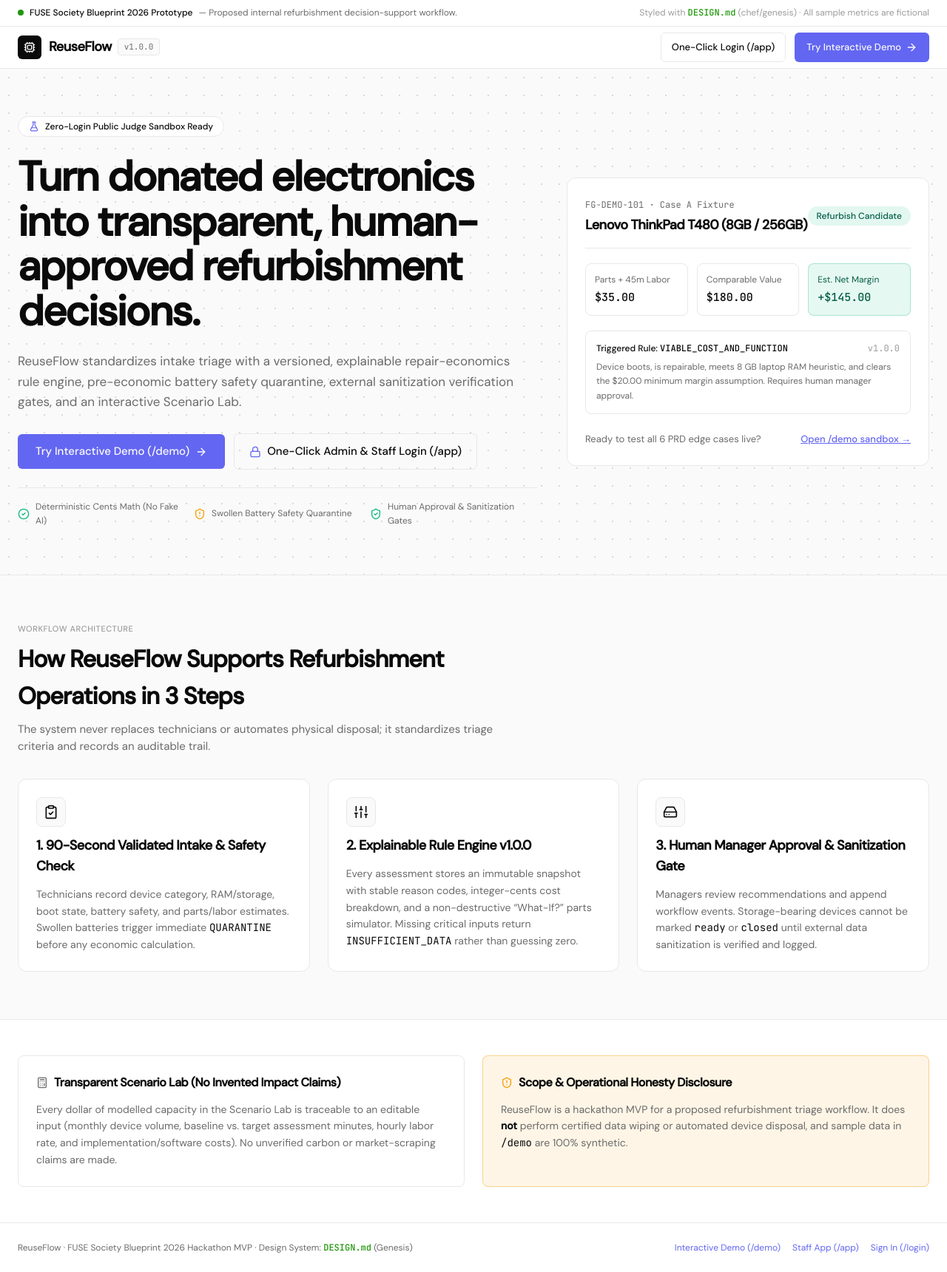
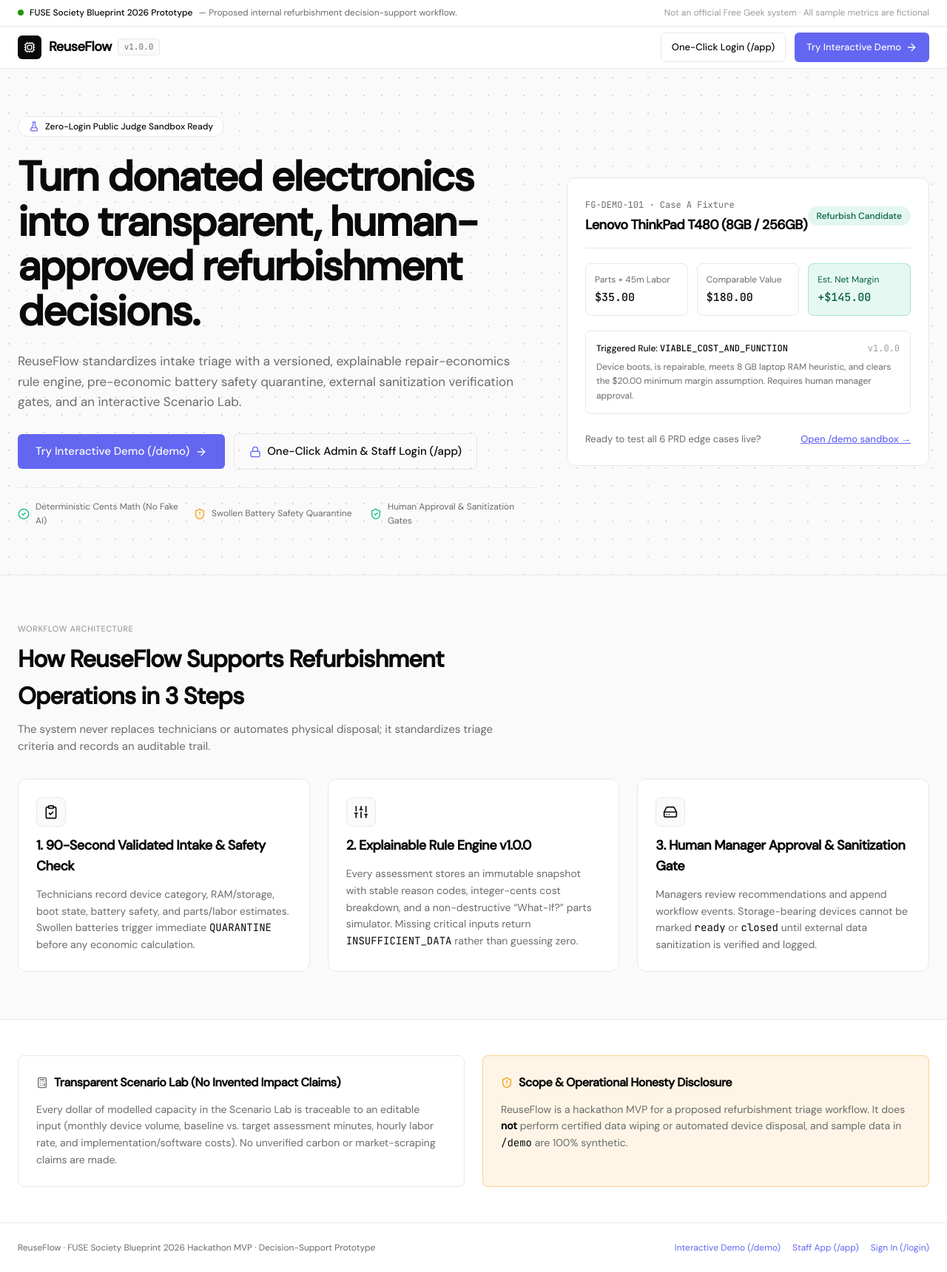
Before and after one commit to malinikochar/reuseflow, a Next.js app: page / in a window 1280 px wide. Shown: the whole page at 74% size. Built offline with nearby package versions, Linux system fonts and the light colour scheme; a web font is replaced by a local one.

Commit message:
chore(ui): remove DESIGN.md (Genesis) labels from header and footer

```diff
--- a/src/app/page.tsx
+++ b/src/app/page.tsx
@@ -28,9 +28,7 @@ export default function LandingPage() {
             — Proposed internal refurbishment decision-support workflow.
           </span>
           <span className="text-[#9C9C9C]">
-            Styled with{' '}
-            <span className="font-mono font-medium text-[#20970B]">DESIGN.md</span>{' '}
-            (chef/genesis) · All sample metrics are fictional
+            Not an official Free Geek system · All sample metrics are fictional
           </span>
         </div>
       </div>
@@ -270,8 +268,7 @@ export default function LandingPage() {
       <footer className="border-t border-[#E8E8EC] bg-[#FFFFFF] text-[#6B6B6B] py-6 px-6 text-[12px]">
         <div className="max-w-[1280px] mx-auto flex flex-col sm:flex-row sm:items-center sm:justify-between gap-3">
           <span>
-            ReuseFlow · FUSE Society Blueprint 2026 Hackathon MVP · Design System:{' '}
-            <span className="font-mono font-medium text-[#20970B]">DESIGN.md</span> (Genesis)
+            ReuseFlow · FUSE Society Blueprint 2026 Hackathon MVP · Decision-Support Prototype
           </span>
           <div className="flex items-center gap-4">
             <Link href="/demo" className="text-[#6366F1] hover:underline">
```
